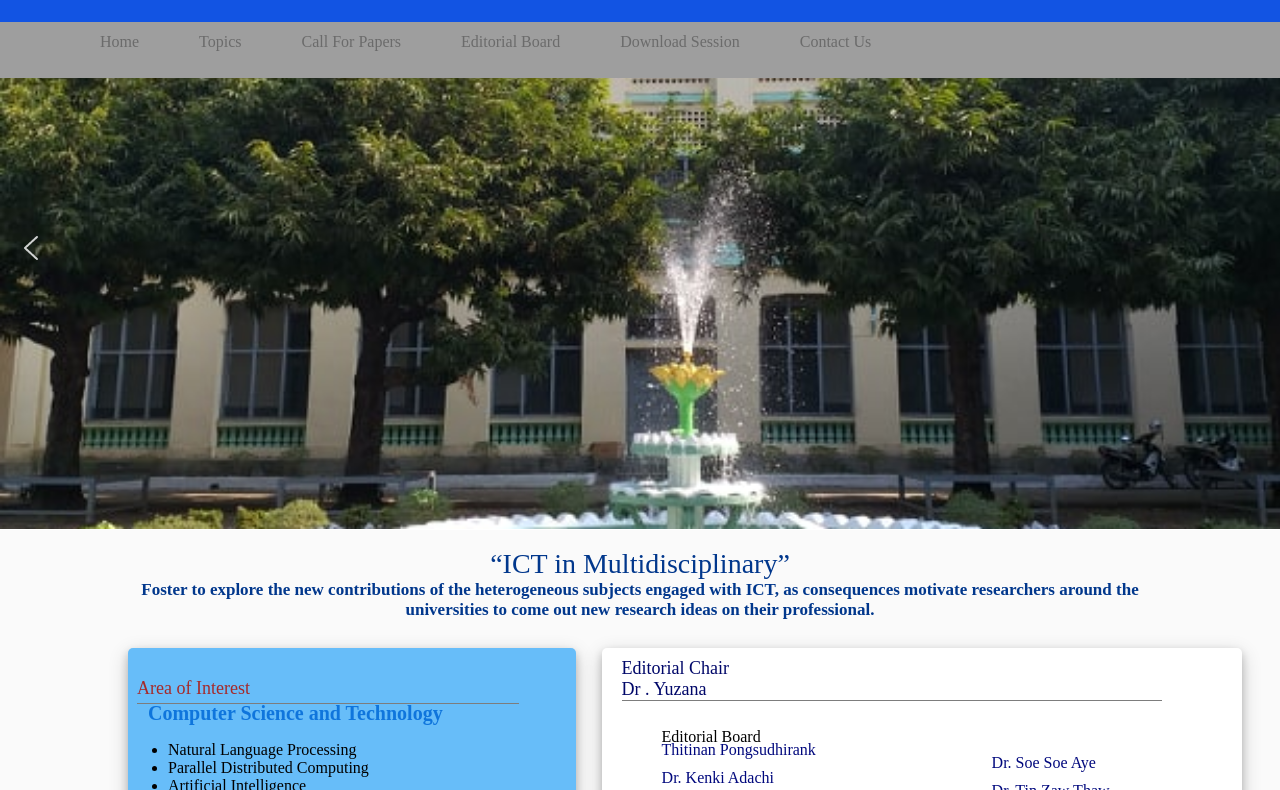
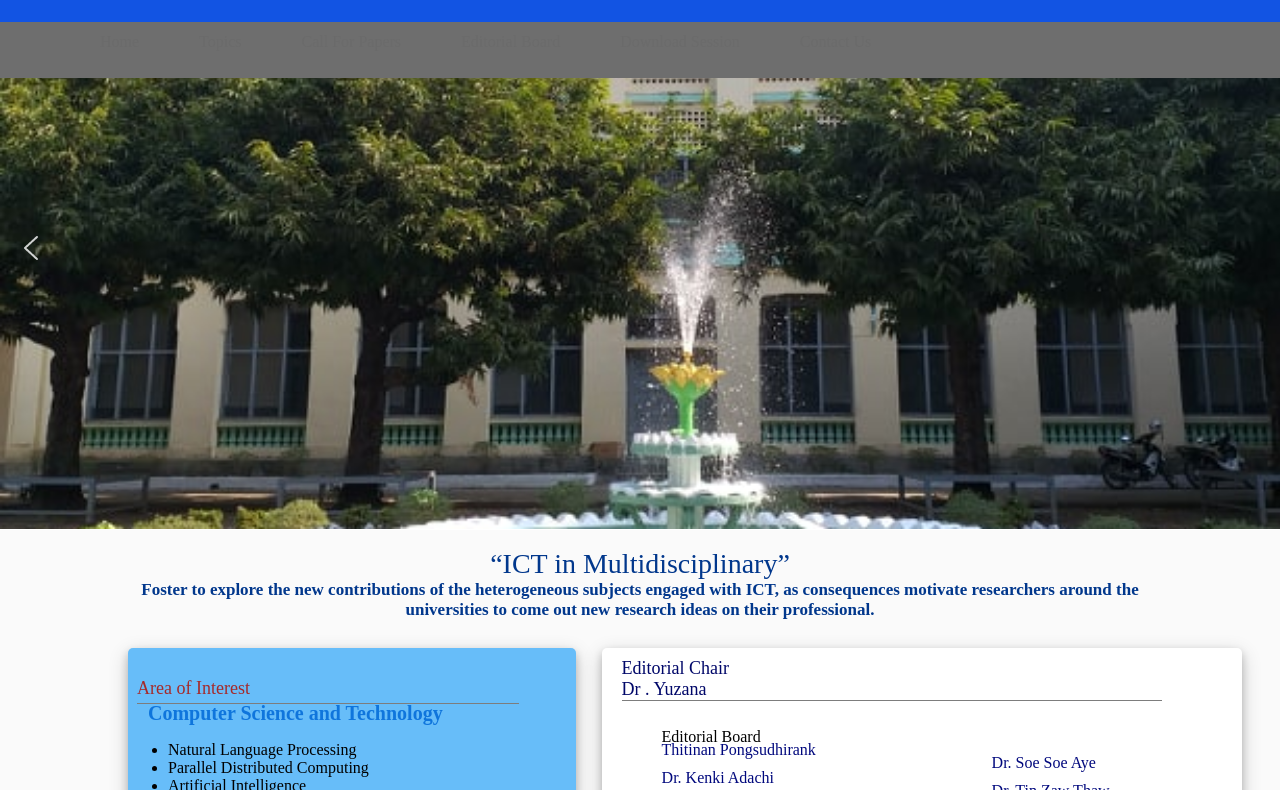
Before and after one commit to zinminkhantoo/assignment01, a plain HTML site: page index.html in a window 1280 px wide. Shown: the part 138-928 px from the top of the page. Drawn offline with Linux system fonts and the light colour scheme.

Commit message:
Update style.css

```diff
--- a/style.css
+++ b/style.css
@@ -53,7 +53,7 @@ body{
 #navigation
             {
                 position: absolute;
-                background-color: #9e9e9e;
+                background-color: #6e6e6e;
                 top:20%;
                 left: 0px;
                 height:7%;
```
